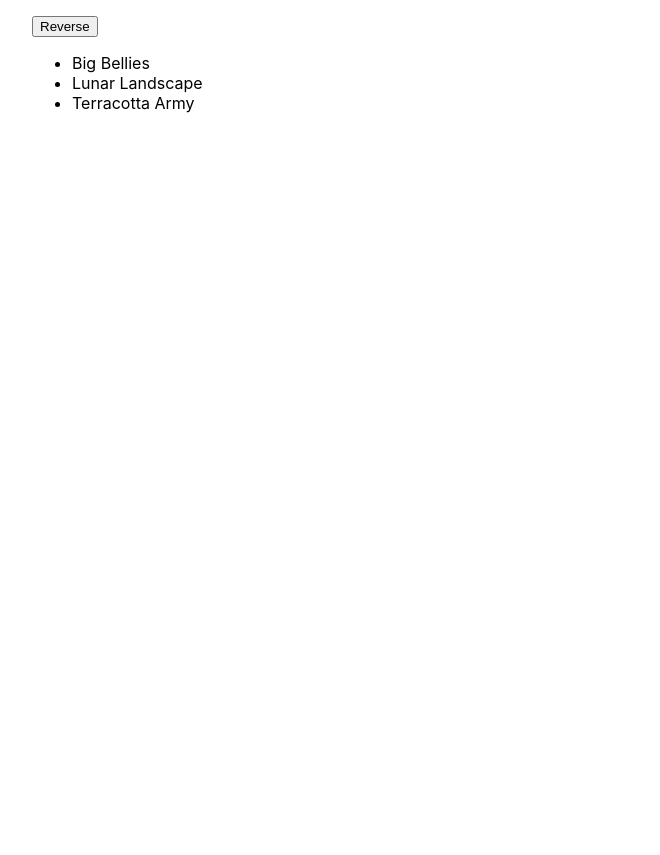
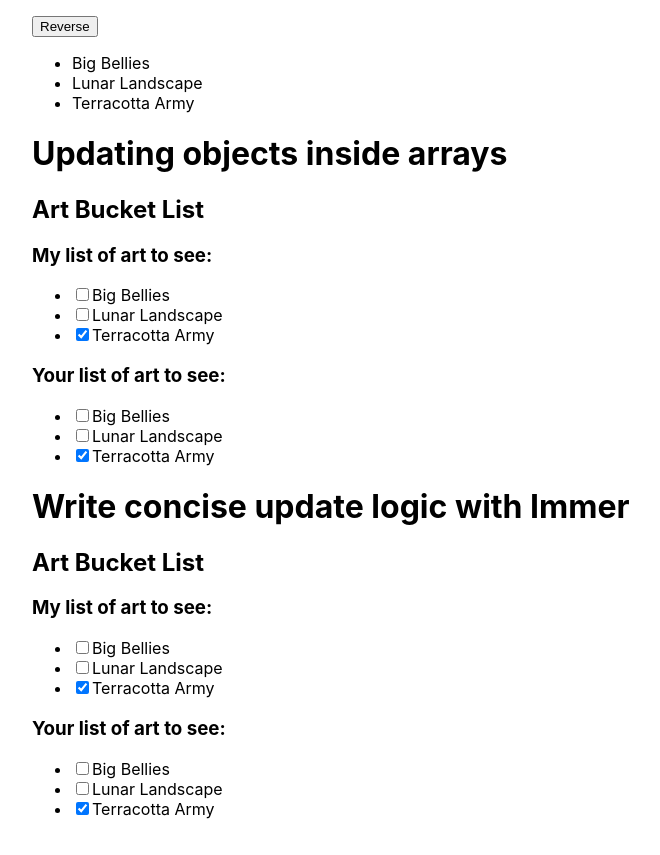
Before and after one commit to Almond13/lerarn-react-new, a React (Create React App) app: page /react-docs-interactivity/update-array in a window 1280 px wide. Shown: the part 1580-2435 px from the top of the page, without its empty margins (268-928 px from the left). Before the commit the page ends 1729 px from the top, so only its background shows below. Built offline with nearby package versions, Linux system fonts and the light colour scheme.

Commit message:
Adding Content to UpdateArray

```diff
--- a/src/docs/UpdateArray.js
+++ b/src/docs/UpdateArray.js
@@ -1,4 +1,5 @@
 import React, { useState } from 'react'
+import { useImmer } from 'use-immer'
 
 //Updating arrays without mutation
 const arrayMutation = (
@@ -140,20 +141,33 @@ let initialShapes = [
 const ShapeEditor = () => {
   const [shapes, setShapes] = useState(initialShapes)
   function handleClick() {
-    const nextShapes = shapes.map((shape) => {
+    // const nextShapes = shapes.map((shape) => {
+    //   if (shape.type === 'square') {
+    //     // 타입이 square일 경우 변화 없음
+    //     return shape
+    //   } else {
+    //     return {
+    //       // new circle에 y + 50한 값이 반환됨
+    //       ...shape,
+    //       y: shape.y + 50
+    //     }
+    //   }
+    // })
+    // // 새로운 배열로 다시 랜더
+    // setShapes(nextShapes)
+    // 위의 함수를 아래 함수와 같이 단일 함수로 만들 수 있음
+    setShapes(
+      shapes.map((shape) => {
         if (shape.type === 'square') {
-        // 타입이 square일 경우 변화 없음
           return shape
         } else {
           return {
-          // new circle에 y + 50한 값이 반환됨
             ...shape,
             y: shape.y + 50
           }
         }
       })
-    // 새로운 배열로 다시 랜더
-    setShapes(nextShapes)
+    )
   }
   return (
     <>
@@ -298,6 +312,132 @@ const OtherList = () => {
   )
 }
 
+// Updating objects inside
+// 얕은 복사를 사용하면 동일하게 initialList를 가르키기 때문에 새로운 객체를 만들고 그 객체에 변경내용을 담아야함
+const initialList = [
+  { id: 0, title: 'Big Bellies', seen: false },
+  { id: 1, title: 'Lunar Landscape', seen: false },
+  { id: 2, title: 'Terracotta Army', seen: true }
+]
+const BucketList = () => {
+  const [myList, setMyList] = useState(initialList)
+  const [yourList, setYourList] = useState(initialList)
+
+  function handleToggleMyList(artworkId, nextSeen) {
+    // myNextList로 새로운 배열을 만들고 새로운 배열의 'seen' 속성을 직접 변경함
+    // const myNextList = [...myList]
+    // myNextList의 배열의 각 요소룰 a에 담고 해당 요소의 id가 artworkId와 일치하는지 찾아 반환함
+    // const artwork = myNextList.find((a) => a.id === artworkId)
+    // artwork.seen = nextSeen
+    // setMyList(myNextList)
+
+    // map으로 새로운 배열(artwork)를 생성하고 기존 atwork의 속성들을 새로운 객체에 복사하고 seen속성만 변경한 새로운 객체를 반환
+    // 방금 만든 개체만 변경해야 함
+    setMyList(
+      myList.map((artwork) => {
+        if (artwork.id === artworkId) {
+          return { ...artwork, seen: nextSeen }
+        } else {
+          return artwork
+        }
+      })
+    )
+  }
+
+  function handleToggleYourList(artworkId, nextSeen) {
+    const yourNextList = [...yourList]
+    const artwork = yourNextList.find((a) => a.id === artworkId)
+    artwork.seen = nextSeen
+    setYourList(yourNextList)
+  }
+
+  // artworks는 List, onToggle은 handle함수와 대치된다.
+  function ItemList({ artworks, onToggle }) {
+    return (
+      <ul>
+        {artworks.map((artwork) => (
+          <li key={artwork.id}>
+            <label>
+              <input
+                type="checkbox"
+                checked={artwork.seen}
+                onChange={(e) => {
+                  onToggle(artwork.id, e.target.checked)
+                }}
+              />
+              {artwork.title}
+            </label>
+          </li>
+        ))}
+      </ul>
+    )
+  }
+
+  return (
+    <>
+      <h1>Updating objects inside arrays</h1>
+      <h2>Art Bucket List</h2>
+      <h3>My list of art to see:</h3>
+      <ItemList artworks={myList} onToggle={handleToggleMyList} />
+      <h3>Your list of art to see:</h3>
+      <ItemList artworks={yourList} onToggle={handleToggleYourList} />
+    </>
+  )
+}
+
+// Write concise update logic with Immer
+// Immer는 편리한 변경 문법을 사용하면서 복사본을 생성하는 작업을 자동으로 처리함
+const ImmerBucketList = () => {
+  const [myList, updateMyList] = useImmer(initialList)
+  const [yourList, updateYourList] = useImmer(initialList)
+
+  function handleToggleMyList(id, nextSeen) {
+    updateMyList((draft) => {
+      const artwork = draft.find((a) => a.id === id)
+      artwork.seen = nextSeen
+    })
+  }
+
+  function handleToggleYourList(id, nextSeen) {
+    updateYourList((draft) => {
+      const artwork = draft.find((a) => a.id === id)
+      artwork.seen = nextSeen
+    })
+  }
+
+  function ItemList({ artworks, onToggle }) {
+    return (
+      <ul>
+        {artworks.map((artwork) => (
+          <li key={artwork.id}>
+            <label>
+              <input
+                type="checkbox"
+                checked={artwork.seen}
+                onChange={(e) => {
+                  onToggle(artwork.id, e.target.checked)
+                }}
+              />
+              {artwork.title}
+            </label>
+          </li>
+        ))}
+      </ul>
+    )
+  }
+
+  return (
+    <>
+      <h1>Write concise update logic with Immer</h1>
+      <h2>Art Bucket List</h2>
+      <h3>My list of art to see:</h3>
+      <ItemList artworks={myList} onToggle={handleToggleMyList} />
+      <h3>Your list of art to see:</h3>
+      <ItemList artworks={yourList} onToggle={handleToggleYourList} />
+    </>
+  )
+}
+
 const UpdateArray = () => {
   return (
     <>
@@ -321,6 +461,8 @@ const UpdateArray = () => {
       <CounterList />
       <InsertList />
       <OtherList />
+      <BucketList />
+      <ImmerBucketList />
     </>
   )
 }
```
Lines whose indentation alone changed are shown as unchanged.
